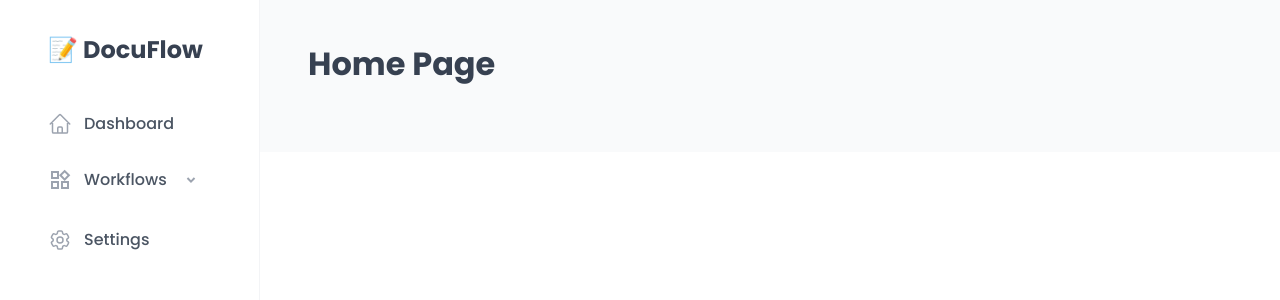
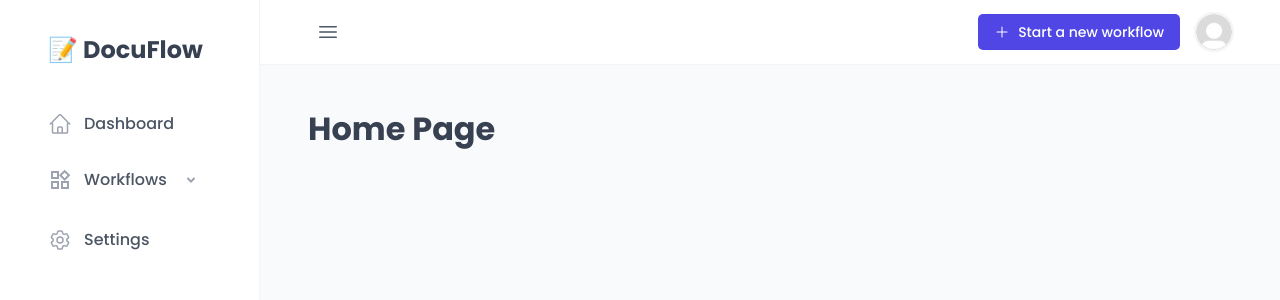
Before and after one commit to Asmaa-204/DocuFlow, a React (Vite) app in the folder frontend/: page /home in a window 1280 px wide. Shown: the top 300 px of the page. Built offline with nearby package versions, Linux system fonts and the light colour scheme.

Commit message:
ui: added header

```diff
--- a/frontend/src/components/AppLayout.jsx
+++ b/frontend/src/components/AppLayout.jsx
@@ -1,6 +1,7 @@
 import { Outlet } from "react-router-dom";
 import styled from "styled-components";
 import Sidebar from "@components/Sidebar";
+import Header from "@components/Header";
 
 const StylesAppLayout = styled.div`
   display: grid;
@@ -27,6 +28,7 @@ function AppLayout() {
   return (
     <StylesAppLayout>
       <Sidebar />
+      <Header />
       <Main>
         <Container>
           <Outlet />
--- /dev/null
+++ b/frontend/src/components/BurgerMenu.jsx
@@ -0,0 +1,44 @@
+import styled from "styled-components";
+import { HiOutlineBars3 } from "react-icons/hi2";
+
+const MenuButton = styled.button`
+  display: flex;
+  align-items: center;
+  justify-content: center;
+
+  width: 4rem;
+  height: 4rem;
+
+  background: none;
+
+  border: none;
+  border-radius: var(--border-radius-sm);
+
+  cursor: pointer;
+
+  transition: all 0.3s;
+
+  &:hover {
+    background-color: var(--color-grey-50);
+  }
+
+  & svg {
+    width: 2.4rem;
+    height: 2.4rem;
+    color: var(--color-grey-600);
+  }
+
+  &:hover svg {
+    color: var(--color-grey-800);
+  }
+`;
+
+function BurgerMenu() {
+  return (
+    <MenuButton>
+      <HiOutlineBars3 />
+    </MenuButton>
+  );
+}
+
+export default BurgerMenu;
--- /dev/null
+++ b/frontend/src/components/Button.jsx
@@ -0,0 +1,41 @@
+import styled from "styled-components";
+
+const StyledButton = styled.button`
+  display: flex;
+  align-items: center;
+  gap: 0.8rem;
+
+  padding: 1rem 1.6rem;
+  background-color: var(--color-brand-600);
+  color: var(--color-grey-0);
+
+  border: none;
+  border-radius: 5px;
+
+  font-size: 1.4rem;
+  font-weight: 500;
+
+  &:hover {
+    background-color: var(--color-brand-700);
+    transform: translateY(-1px);
+  }
+
+  &:active {
+    transform: translateY(0);
+  }
+
+  & svg {
+    width: 1.6rem;
+    height: 1.6rem;
+  }
+`;
+
+function Button({ children, onClick, ...props }) {
+  return (
+    <StyledButton onClick={onClick} {...props}>
+      {children}
+    </StyledButton>
+  );
+}
+
+export default Button;
--- a/frontend/src/components/Header.jsx
+++ b/frontend/src/components/Header.jsx
@@ -1,22 +1,50 @@
 import styled from "styled-components";
+import { HiPlus } from "react-icons/hi2";
 
-import HeaderMenu from "@components/HeaderMenu";
+import Button from "@components/Button";
+import UserAvatar from "@components/UserAvatar";
+import BurgerMenu from "@components/BurgerMenu";
 
 const StyledHeader = styled.header`
   background-color: var(--color-grey-0);
   border-bottom: 1px solid var(--color-grey-100);
+
   padding: 1.2rem 4.8rem;
 
   display: flex;
-  justify-content: flex-end;
+  justify-content: space-between;
   align-items: center;
   gap: 2.4rem;
 `;
 
-export default function Header() {
+const HeaderLeft = styled.div`
+  display: flex;
+  align-items: center;
+  gap: 1.6rem;
+`;
+
+const HeaderRight = styled.div`
+  display: flex;
+  align-items: center;
+  gap: 1.6rem;
+`;
+
+function Header() {
   return (
     <StyledHeader>
-      <HeaderMenu />
+      <HeaderLeft>
+        <BurgerMenu />
+      </HeaderLeft>
+
+      <HeaderRight>
+        <Button>
+          <HiPlus />
+          Start a new workflow
+        </Button>
+        <UserAvatar />
+      </HeaderRight>
     </StyledHeader>
   );
 }
+
+export default Header;
--- /dev/null
+++ b/frontend/src/components/UserAvatar.jsx
@@ -0,0 +1,18 @@
+import styled from "styled-components";
+
+const Avatar = styled.img`
+  display: block;
+  width: 4rem;
+  width: 3.6rem;
+  aspect-ratio: 1;
+  object-fit: cover;
+  object-position: center;
+  border-radius: 50%;
+  outline: 2px solid var(--color-grey-100);
+`;
+
+function UserAvatar() {
+  return <Avatar src="/default-user.jpg" />;
+}
+
+export default UserAvatar;
--- a/frontend/src/styles/GlobalStyles.jsx
+++ b/frontend/src/styles/GlobalStyles.jsx
@@ -123,6 +123,7 @@ textarea,
 select {
   font: inherit;
   color: inherit;
+  transition: all 0.3s;
 }
 
 button {
@@ -145,6 +146,7 @@ textarea:focus,
 select:focus {
   outline: 2px solid var(--color-brand-600);
   outline-offset: -1px;
+  outline: none;
 }
 
 button:has(svg) {
```
Also changed, not shown: frontend/public/default-user.jpg (added).
